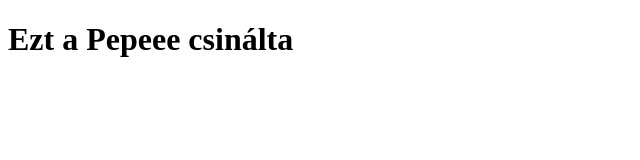
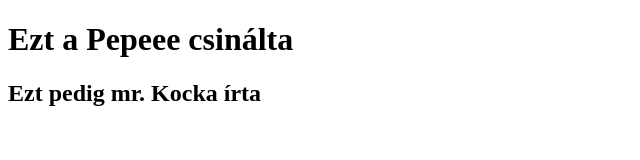
Before and after one commit to mrkocka/PK_proba02, a plain HTML site: page index.html in a window 1280 px wide. Shown: the whole page, without its empty margins (0-640 px from the left). Drawn offline with Linux system fonts and the light colour scheme.

Commit message:
mrkocka_első

```diff
--- a/index.html
+++ b/index.html
@@ -8,6 +8,7 @@
 </head>
 <body>
     <h1>Ezt a Pepeee csinálta</h1>
+    <h2>Ezt pedig mr. Kocka írta</h2>
 
 </body>
 </html>
```
